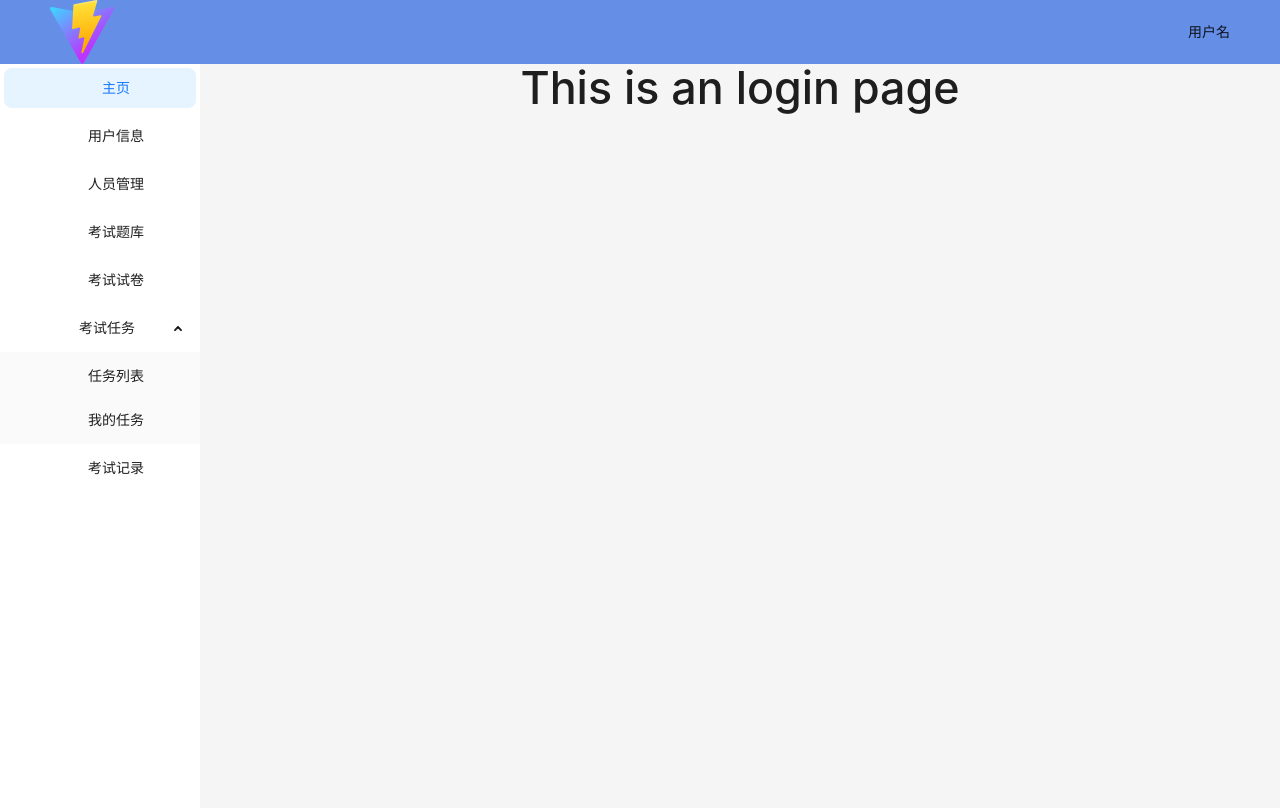
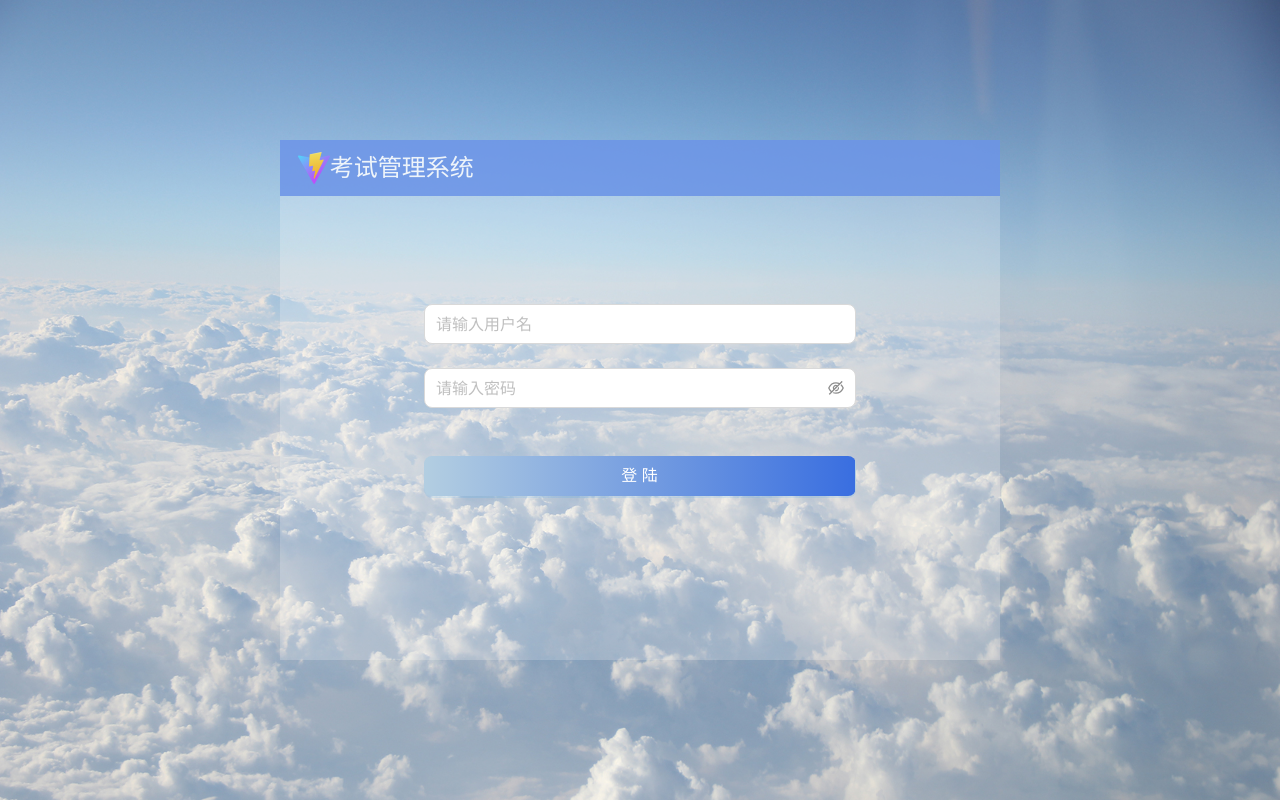
Before and after one commit to dan-0526/exam-frontend, a Vue app: page / in a window 1280 px wide. Built offline with nearby package versions, Linux system fonts and the light colour scheme; some icons are missing.

Commit message:
feat: 登陆页面简单绘制

```diff
--- a/src/App.vue
+++ b/src/App.vue
@@ -1,19 +1,27 @@
 <template>
-      <div id="root">
-        <ComLayout />
-    </div>
+      <a-config-provider id="root">
+        <ComLayout v-if="!isFullScreen" />
+        <Login v-else="isFullScreen" />
+    </a-config-provider>
 
 </template>
-<script lang="ts">
-import { defineComponent } from 'vue';
+<script lang="ts" setup>
+import { ref, watch } from 'vue';
 import ComLayout from './components/ComLayout.vue';
+import Login from './views/Login.vue';
+import { useRoute } from 'vue-router'
+const route = useRoute();
+const isFullScreen = ref(true);
+watch(() => route.path, (newVal, oldVal) => {
+  // TODO: 切换是否需要菜单布局
+  console.log(route, newVal, oldVal)
+  const inLoginPage = newVal.includes("login")
+  isFullScreen.value = inLoginPage;
+  if (inLoginPage !== oldVal.includes("login")) {
+    isFullScreen.value = inLoginPage;
+  }
+})
 
-export default defineComponent({
-    name: 'layout',
-    components: {
-        ComLayout,
-    },
-});
 </script>
 
 <style scoped>
--- a/src/components/ComLayout.vue
+++ b/src/components/ComLayout.vue
@@ -113,7 +113,6 @@ watch(
   },
 );
 const handleMenu: MenuProps['onClick'] = e => {
-  console.log('click', e);
   router.push({ path: `/${e.key}` })
 };
 </script>
--- a/src/style.css
+++ b/src/style.css
@@ -60,6 +60,7 @@ button:focus-visible {
 
 #app {
   width: 100vw;
+  height: 100vh;
   margin: 0 auto;
   text-align: center;
 }
--- a/src/views/Login.vue
+++ b/src/views/Login.vue
@@ -1,5 +1,87 @@
 <template>
-    <div class="login">
-      <h1>This is an login page</h1>
-    </div>
-  </template>
+  <div class="login">
+    <a-form :model="formState" name="basic" :label-col="{ span: 0 }" :wrapper-col="{ span: 24 }" :colon="false" autocomplete="off" class="login-box"
+      @finish="onFinish" @finishFailed="onFinishFailed">
+      <a-row class="login-header">
+        <img src="/vite.svg" class="logo" alt="考试管理系统" />
+        考试管理系统
+      </a-row>
+      <div class="login-form-items">
+        <a-form-item label="" name="username" :rules="[{ required: true, message: '请输入用户名!' }]">
+          <a-input v-model:value="formState.username" size="large" placeholder="请输入用户名" />
+        </a-form-item>
+
+        <a-form-item label="" name="password" :rules="[{ required: true, message: '请输入密码!' }]">
+          <a-input-password v-model:value="formState.password" size="large" placeholder="请输入密码" />
+        </a-form-item>
+
+        <a-form-item :wrapper-col="{ span: 24}">
+          <a-button type="primary" html-type="submit" size="large" class="login-button">登陆</a-button>
+        </a-form-item>
+      </div>
+    </a-form>
+  </div>
+</template>
+<script lang="ts" setup>
+import { reactive } from 'vue';
+
+interface FormState {
+  username: string;
+  password: string;
+}
+
+const formState = reactive<FormState>({
+  username: '',
+  password: '',
+});
+const onFinish = (values: any) => {
+  console.log('Success:', values);
+};
+
+const onFinishFailed = (errorInfo: any) => {
+  console.log('Failed:', errorInfo);
+};
+</script>
+
+
+<style>
+.login {
+  background: url("/cloudBg.jpg") no-repeat 0 0 / 100% 100%;
+  height: 100%;
+  display: flex;
+  justify-content: center;
+  align-items: center;
+}
+.login-box {
+  background-color: rgba(255,255,255, 0.2);
+  height: 520px;
+  width: 720px;
+}
+.login-header {
+  background-color: #658FE7;
+  height: 56;
+  color: #fff;
+  opacity: 0.8;
+  font-size: 24px;
+  line-height: 56px;
+  padding: 0 18px;
+}
+.login-form-items {
+  display: flex;
+  flex-direction: column;
+  justify-content: center;
+  margin: 15% 20%;
+  width: 60%;
+  text-align: left;
+  label {
+    color: #133276 !important;
+    font-size: 20px !important;
+  }
+}
+.login-button{
+  width: 100%;
+  border-left: transparent;
+  background-image: linear-gradient(to right, #b3cee1, #396EE0);
+  margin-top: 24px;
+}
+</style>
```
Also changed, not shown: public/cloudBg.jpg (added).
